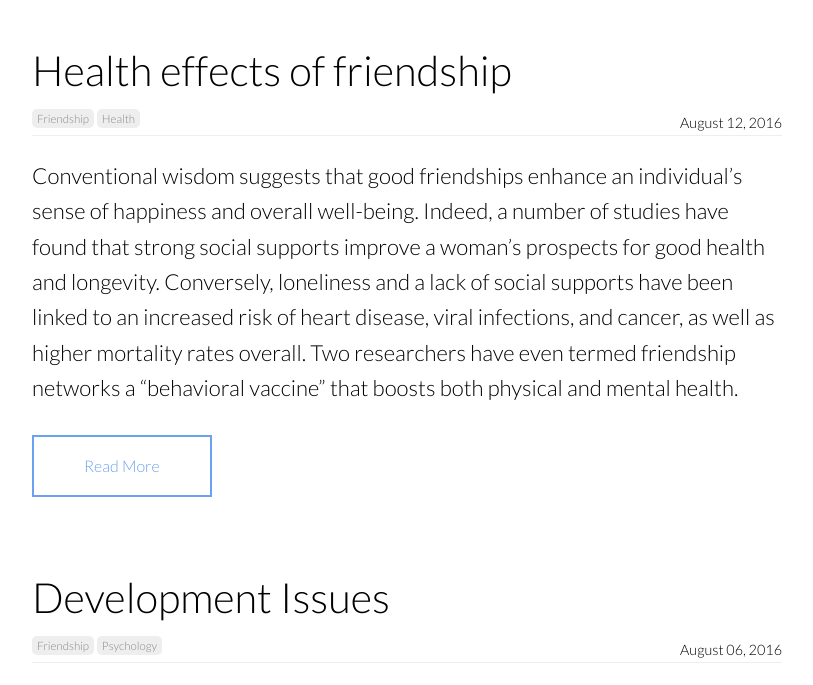
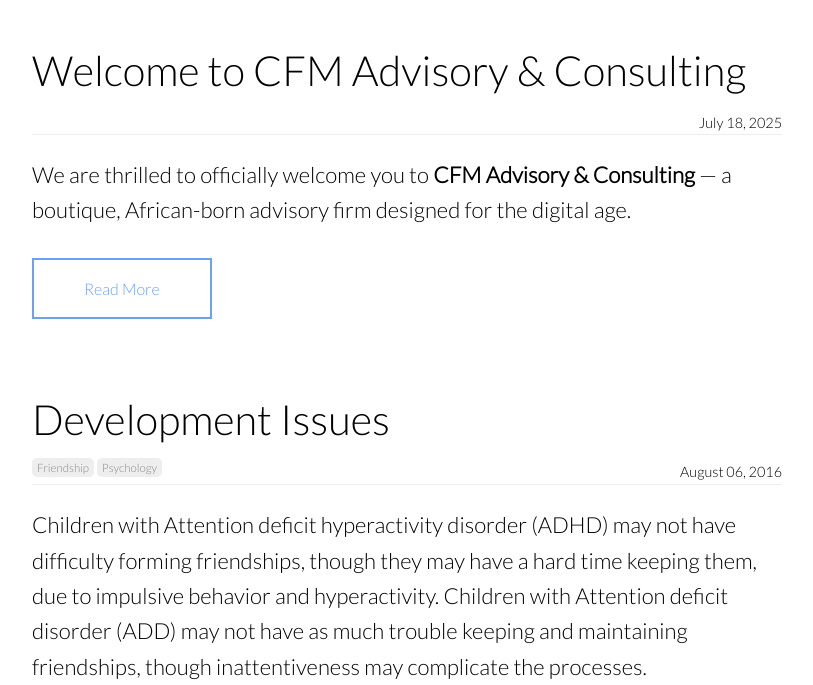
Before and after one commit to Charlieza/CFMADCON-Website, a Jekyll site: the page built from blog/index.html, in a window 1280 px wide and 900 px high, scrolled down 689 px, cut to the strip 215-900 px from the top of the window. Shown: the whole strip, without its empty margins (233-1046 px from the left). Built offline with Jekyll 4.4.1, drawn with Linux system fonts in a browser that asks for light colours; nearby versions of some CDN libraries; the list of posts is cut into pages by our own code.

Commit message:
Update 2016-08-12-health.md

```diff
--- a/_posts/2016-08-12-health.md
+++ b/_posts/2016-08-12-health.md
@@ -1,22 +1,58 @@
 ---
-title: Health effects of friendship
-date: 2016-08-12
-description: How does friendship play a role in your health?
-categories:
-  - friendship
-  - health
-image: https://source.unsplash.com/collection/375719/2000x1322?a=.png
-author_staff_member: tom
+layout: post
+title: "Welcome to CFM Advisory & Consulting"
+date: 2025-07-18
+author: CFMADCON Team
+tags: [cfmadcon, launch, tax, advisory, digital-compliance, development, africa]
+summary: "We're excited to launch our new digital home! Learn who we are, what we stand for, and how we can help you thrive in a data-driven world."
 ---
 
-Conventional wisdom suggests that good friendships enhance an individual's sense of happiness and overall well-being. Indeed, a number of studies have found that strong social supports improve a woman's prospects for good health and longevity. Conversely, loneliness and a lack of social supports have been linked to an increased risk of heart disease, viral infections, and cancer, as well as higher mortality rates overall. Two researchers have even termed friendship networks a "behavioral vaccine" that boosts both physical and mental health.
+We are thrilled to officially welcome you to **CFM Advisory & Consulting** — a boutique, African-born advisory firm designed for the digital age.
 
-![Man](https://source.unsplash.com/random/1500x1000)
+### Why We Exist
 
-While there is an impressive body of research linking friendship and health, the precise reasons for the connection remain unclear. Most of the studies in this area are large prospective studies that follow people over a period of time, and while there may be a correlation between the two variables (friendship and health status), researchers still do not know if there is a cause and effect relationship, such as the notion that good friendships actually improve health.
+At CFM, we believe tax is more than compliance. It's a strategic tool. It's a source of insight. And when paired with technology and data, it becomes a powerful engine for impact.
 
-![Thai](https://source.unsplash.com/random/1500x1001)
+Whether you're an **individual taxpayer**, a **growing business**, an **NGO**, or a **researcher**, our mission is to help you move from *compliant* to *confident*.
 
-A number of theories have attempted to explain this link. These theories have included that good friends encourage their friends to lead more healthy lifestyles; that good friends encourage their friends to seek help and access services when needed; that good friends enhance their friends' coping skills in dealing with illness and other health problems; and that good friends actually affect physiological pathways that are protective of health.
+---
 
-![lavender flowers](https://source.unsplash.com/random/1500x1002)
+### What Makes Us Different?
+
+We are not your traditional tax consultancy. CFMADCON sits at the intersection of:
+
+- ✅ Smart tax advisory grounded in regulatory expertise
+- 📊 Big data tools that turn numbers into decisions
+- 🌍 Development-minded support for NPOs and researchers
+- ⚙️ Digital systems that automate, simplify, and scale your work
+
+We’ve seen how poorly structured tax or compliance systems can stifle growth. We exist to change that.
+
+---
+
+### Our Invitation to You
+
+We’ve launched this site not just to share our services, but to start meaningful conversations — with changemakers, professionals, and partners who care about smarter, more strategic work.
+
+We invite you to:
+
+- Explore our [Services](/services)
+- Browse future [Insights](/insights)
+- Book a [Free 30-Minute Consultation](/contact)
+
+Let's build tax-smart, future-ready, impact-aligned solutions — together.
+
+---
+
+### Stay Connected
+
+We’ll be posting insights regularly to help you understand:
+- SARS auto-assessment trends
+- How AI affects tax risk
+- Tools to measure grant impact
+- And more
+
+Sign up for updates, follow us on LinkedIn, or drop us a message. We’re just getting started.
+
+Warm regards,
+**The CFMADCON Team**
```
